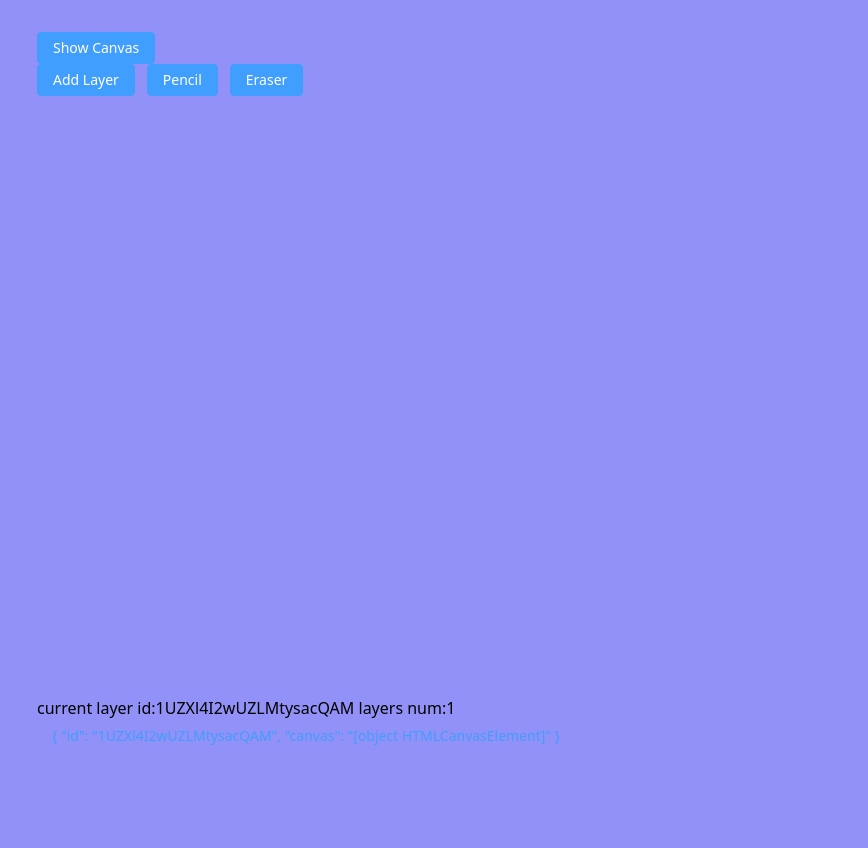
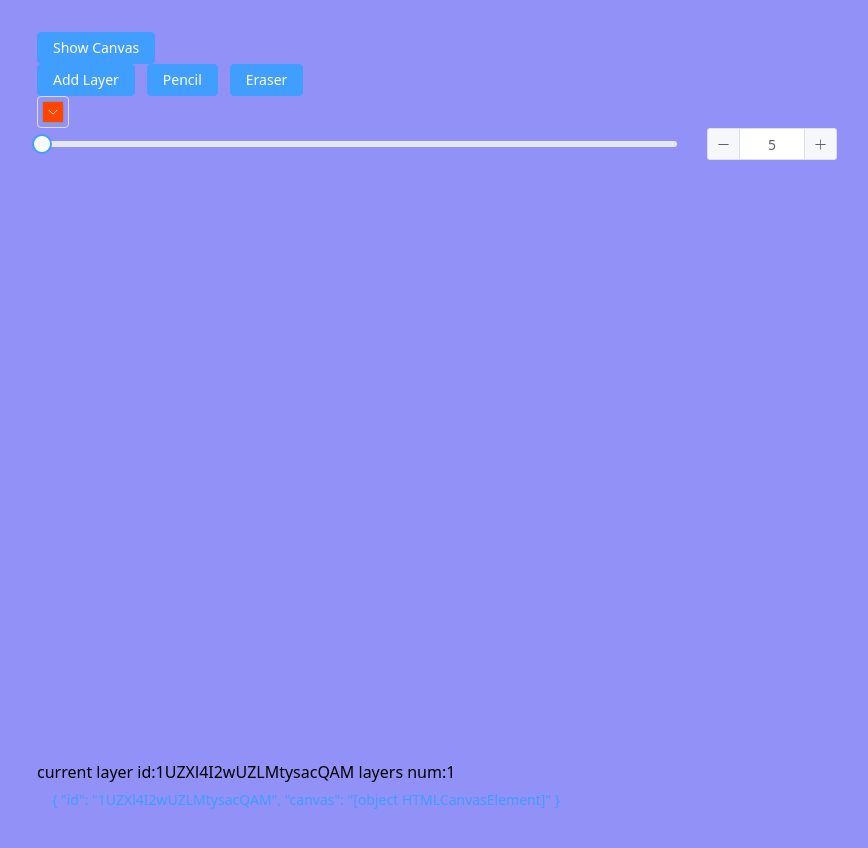
Before and after one commit to OceanPresentChao/Peintre, a Vue app: page / in a window 1280 px wide. Shown: the whole page, without its empty margins (203-1071 px from the left). Before the commit the page ends 800 px from the top, so only its background shows below. Built offline with nearby package versions, Linux system fonts and the light colour scheme.

Commit message:
:sparkles: feat: color & width option

```diff
--- a/src/components.d.ts
+++ b/src/components.d.ts
@@ -5,6 +5,8 @@
 declare module 'vue' {
   export interface GlobalComponents {
     ElButton: typeof import('element-plus/es')['ElButton']
+    ElColorPicker: typeof import('element-plus/es')['ElColorPicker']
+    ElSlider: typeof import('element-plus/es')['ElSlider']
     Painter: typeof import('./components/Painter.vue')['default']
   }
 }
--- a/src/components/Painter.vue
+++ b/src/components/Painter.vue
@@ -1,4 +1,4 @@
-<template>
+usePenciluseEraser<template>
   <div>
     <header>
       <!-- Header content -->
@@ -11,10 +11,14 @@
         <el-button type="primary" size="default" @click="changeTool(Tool.pencil)">Pencil</el-button>
         <el-button type="primary" size="default" @click="changeTool(Tool.eraser)">Eraser</el-button>
       </div>
+      <div>
+        <el-color-picker v-model="currentColor" :predefine="predefineColors" />
+        <el-slider v-model="currentLineWidth" show-input :min="1" :max="500" :step="1" />
+      </div>
       <div class="relative" ref="canvasContainerRef">
-        <canvas v-for="layer in layers" :ref="setCanvasRef" class="absolute top-0" :width="config.width"
-          :height="config.height"></canvas>
-        <canvas :width="config.width" :height="config.height"></canvas>
+        <canvas v-for="layer in layers" :ref="setCanvasRef" class="absolute top-0" :width="canvasConfig.width"
+          :height="canvasConfig.height"></canvas>
+        <canvas :width="canvasConfig.width" :height="canvasConfig.height"></canvas>
       </div>
       <div>
         current layer id:{{ currentLayer?.id }}
@@ -32,13 +36,13 @@
 <script setup lang="ts">
 import type { ComputedRef, Ref } from 'vue';
 import { nanoid } from "nanoid"
-import { initEraser, initPencil } from '@/tools';
+import { useEraser, usePencil } from '@/tools';
 import type { ToolEventsObject } from '@/tools/type';
 const showCanvas = ref(true)
 function toggleCanvas() {
   showCanvas.value = !showCanvas.value
 }
-const config = {
+const canvasConfig = {
   width: 800,
   height: 600,
   top: 0
@@ -63,9 +67,11 @@ function setCanvasRef(el: any) {
 }
 let currentLayer = ref<Layer | null>(null)
 let currentCtx: ComputedRef<CanvasRenderingContext2D | null> = computed(() => {
-  console.log("CTX change!");
+  // console.log("CTX change!");
   if (!currentLayer.value || !currentLayer.value.canvas) return null
-  return currentLayer.value.canvas.getContext('2d')
+  const ctx = currentLayer.value.canvas.getContext('2d')
+  // if (ctx) ctx.globalCompositeOperation = 'destination-atop';
+  return ctx
 })
 function addLayer() {
   if (!layers.value) return
@@ -75,27 +81,25 @@ function addLayer() {
   nextTick(() => {
     layers.value[id].canvas = canvasRefs.value[canvasRefs.value.length - 1]
     currentLayer.value = newlayer
-    console.log(layers);
+    // console.log(layers);
   })
 }
 function changeLayer(layerid: string) {
   currentLayer.value = layers.value[layerid]
 }
 
-
 enum Tool {
   pencil = 0,
   eraser
 }
-
 
 let currentTool = Tool.pencil
 function changeTool(type: Tool) {
   currentTool = type
 }
 function initTools() {
-  const pencil = initPencil(currentCtx)
-  const eraser = initEraser(currentCtx)
+  const pencil = usePencil(currentCtx)
+  const eraser = useEraser(currentCtx)
   const getCurrentToolEvents: () => ToolEventsObject = () => {
     if (currentTool === Tool.pencil) {
       return pencil
@@ -123,11 +127,47 @@ function initTools() {
   canvasContainerRef.value!.onmouseup = onMouseup
   canvasContainerRef.value!.onmouseleave = onMouseleave
 }
-addLayer()
+
+function initPainter() {
+  addLayer()
+  initTools()
+}
+
+onMounted(() => {
+  initPainter()
+})
+
+
+const currentColor = ref('rgba(255, 69, 0, 0.68)')
+const predefineColors = ref([
+  '#ff4500',
+  '#ff8c00',
+  '#ffd700',
+  '#90ee90',
+  '#00ced1',
+  '#1e90ff',
+  '#c71585',
+  'rgb(255, 69, 0)',
+  'rgb(255, 120, 0)',
+  'hsv(51, 100, 98)',
+  'hsv(120, 40, 94)',
+  'hsl(181, 100%, 37%)',
+  'hsl(209, 100%, 56%)',
+  '#c7158577',
+])
+
+const currentLineWidth = ref(5)
+
 onMounted(() => {
   nextTick(() => {
-    initTools()
+    watch([currentCtx, currentColor, currentLineWidth], ([ctx, color, width]) => {
+      if (!ctx) return
+      ctx.strokeStyle = color
+      ctx.fillStyle = color
+      ctx.lineWidth = width
+    }, { immediate: true })
   })
+
 })
 
 
--- a/src/tools/eraser.ts
+++ b/src/tools/eraser.ts
@@ -1,9 +1,9 @@
 
 import type { ComputedRef, Ref } from "vue"
 import type { ToolEventsObject } from "./type"
-export function initEraser(context: Ref<CanvasRenderingContext2D | null> | ComputedRef<CanvasRenderingContext2D | null>): ToolEventsObject {
+
+export function useEraser(context: Ref<CanvasRenderingContext2D | null> | ComputedRef<CanvasRenderingContext2D | null>): ToolEventsObject {
     let isClearing = false
-
     const lastAxis = {
         x: 0,
         y: 0
--- a/src/tools/index.ts
+++ b/src/tools/index.ts
@@ -1,2 +1,3 @@
+
 export * from "./eraser"
 export * from "./pencil"
--- a/src/tools/pencil.ts
+++ b/src/tools/pencil.ts
@@ -1,20 +1,13 @@
 import type { ComputedRef, Ref } from "vue"
 import type { ToolEventsObject } from "./type"
 
-const defaultPencilConfig = {
-    color: '#000',
-    lineWidth: 10
-}
-export function initPencil(context: Ref<CanvasRenderingContext2D | null> | ComputedRef<CanvasRenderingContext2D | null>): ToolEventsObject {
+export function usePencil(context: Ref<CanvasRenderingContext2D | null> | ComputedRef<CanvasRenderingContext2D | null>): ToolEventsObject {
     let isPainting = false
     const lastAxis = {
         x: 0,
         y: 0
     }
     const emptyEventFun = (e: MouseEvent) => { }
-    context.value!.lineWidth = defaultPencilConfig.lineWidth
-    context.value!.strokeStyle = defaultPencilConfig.color
-    context.value!.fillStyle = defaultPencilConfig.color
     // 画点函数
     const drawCircle = (ctx: CanvasRenderingContext2D, x: number, y: number, radius: number) => {
         let startAngle = 0
```
